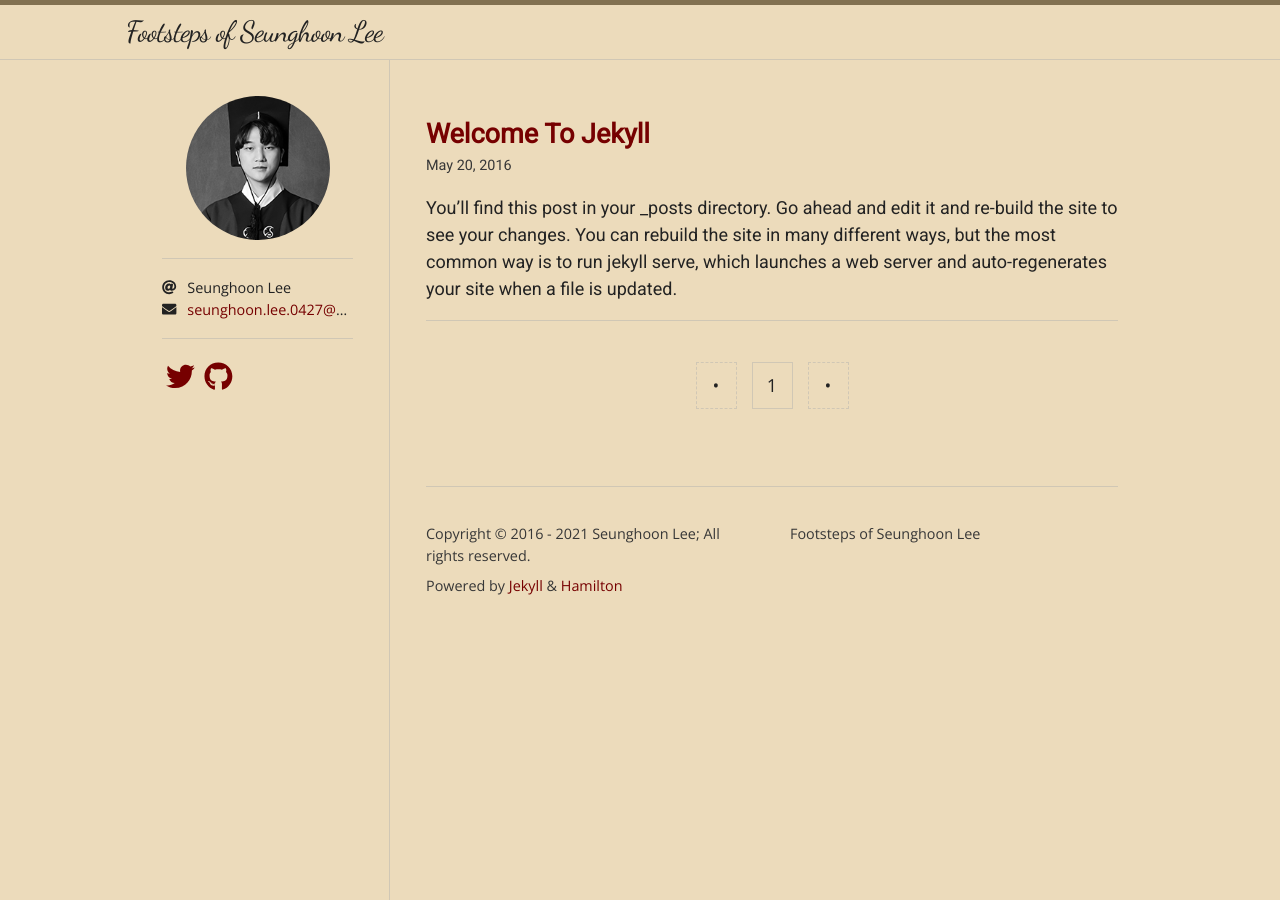
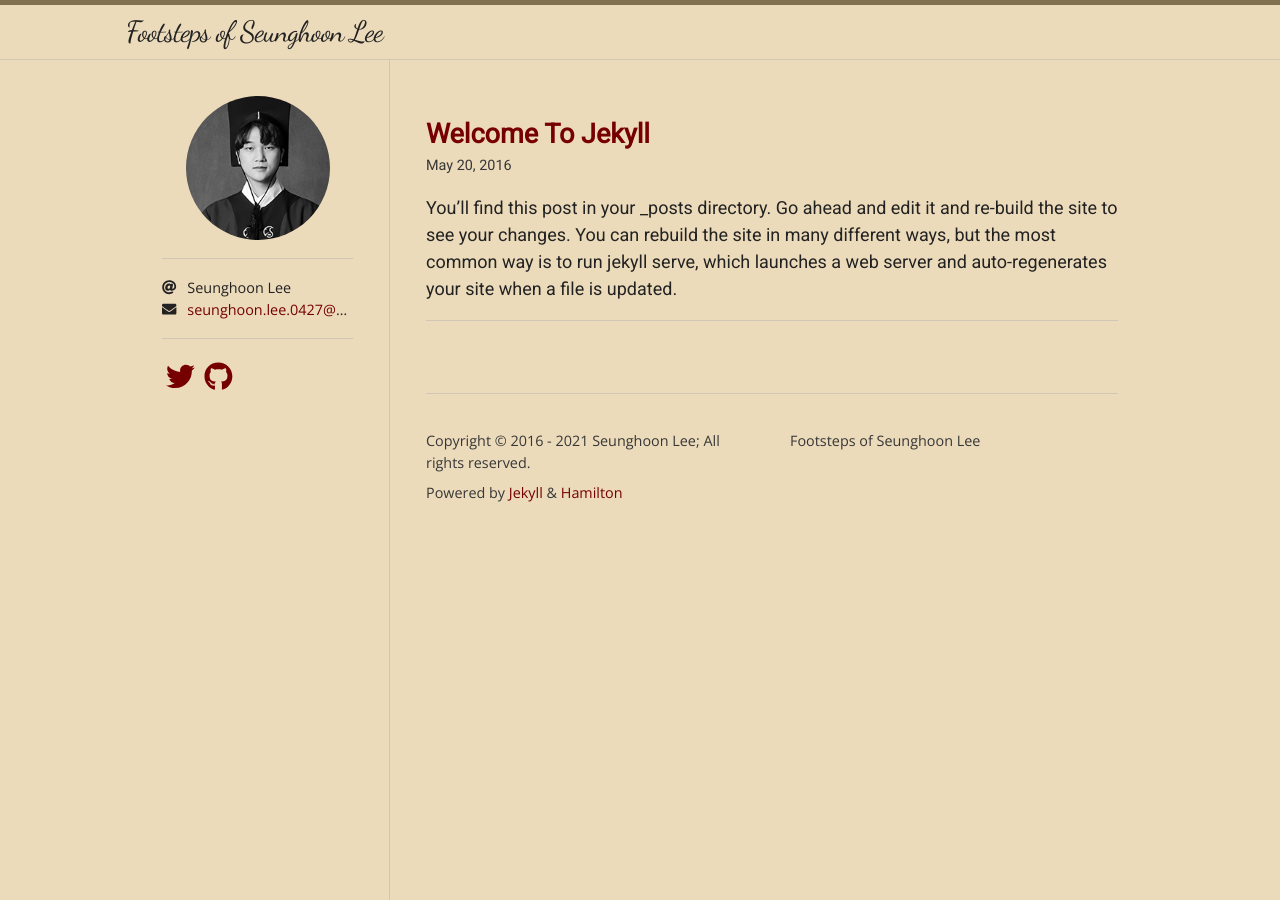
Before and after one commit to SeungHoon00/seunghoon00.github.io, a Jekyll site: the page built from index.html, in a window 1280 px wide. Built offline with Jekyll 4.4.1, drawn with Linux system fonts in a browser that asks for light colours; nearby versions of some CDN libraries; some web fonts are replaced; the list of posts is cut into pages by our own code.

Commit message:
Update home.html

```diff
--- a/_layouts/home.html
+++ b/_layouts/home.html
@@ -39,23 +39,6 @@ layout: default
       {%- endfor -%}
     </ul>
 
-    {% if site.paginate %}
-      <div class="pager">
-        <ul class="pagination">
-        {%- if paginator.previous_page %}
-          <li><a href="{{ paginator.previous_page_path | relative_url }}" class="previous-page">{{ paginator.previous_page }}</a></li>
-        {%- else %}
-          <li><div class="pager-edge">•</div></li>
-        {%- endif %}
-          <li><div class="current-page">{{ paginator.page }}</div></li>
-        {%- if paginator.next_page %}
-          <li><a href="{{ paginator.next_page_path | relative_url }}" class="next-page">{{ paginator.next_page }}</a></li>
-        {%- else %}
-          <li><div class="pager-edge">•</div></li>
-        {%- endif %}
-        </ul>
-      </div>
-    {%- endif %}
 
   {%- endif -%}
 
```
